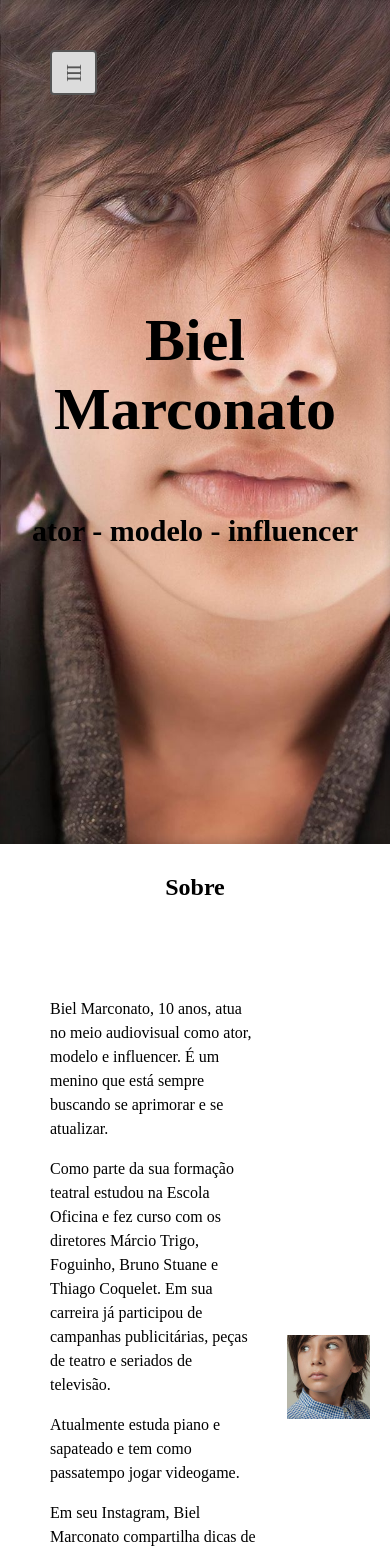
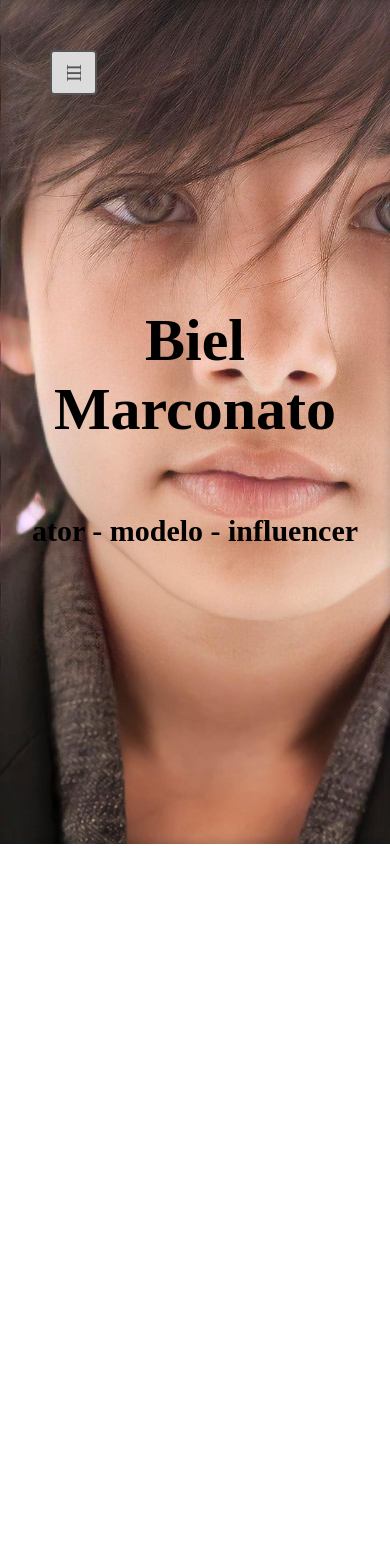
Before and after one commit to vitu1928/biel-marconato-next, a Next.js app: page / in a window 390 px wide. Shown: the top 1552 px of the page. After the commit the page ends 844 px from the top, so only its background shows below. Built offline with nearby package versions, Linux system fonts and the light colour scheme; a web font is replaced by a local one.

Commit message:
tentando corrigir um erro de barra branca na direita

```diff
--- a/styles/index.scss
+++ b/styles/index.scss
@@ -14,8 +14,12 @@
 $c5: #DDB49E;
 
 body, html {
-  margin: 0;
-  scroll-behavior: smooth
+  margin: 0px;
+  width: 100%;
+  height: 100%;
+  padding: 0px;
+  scroll-behavior: smooth;
+  overflow-x: hidden;
 }
 
 h1, h2, h3 {
@@ -172,3 +176,12 @@
 }
 
 // transform: rotate(180deg);
+
+@media only screen and (max-width: 865px) {
+   section#sobre {
+       flex-wrap: wrap;
+   }
+   section#artista div{
+        grid-row: auto;
+   }
+}
```
